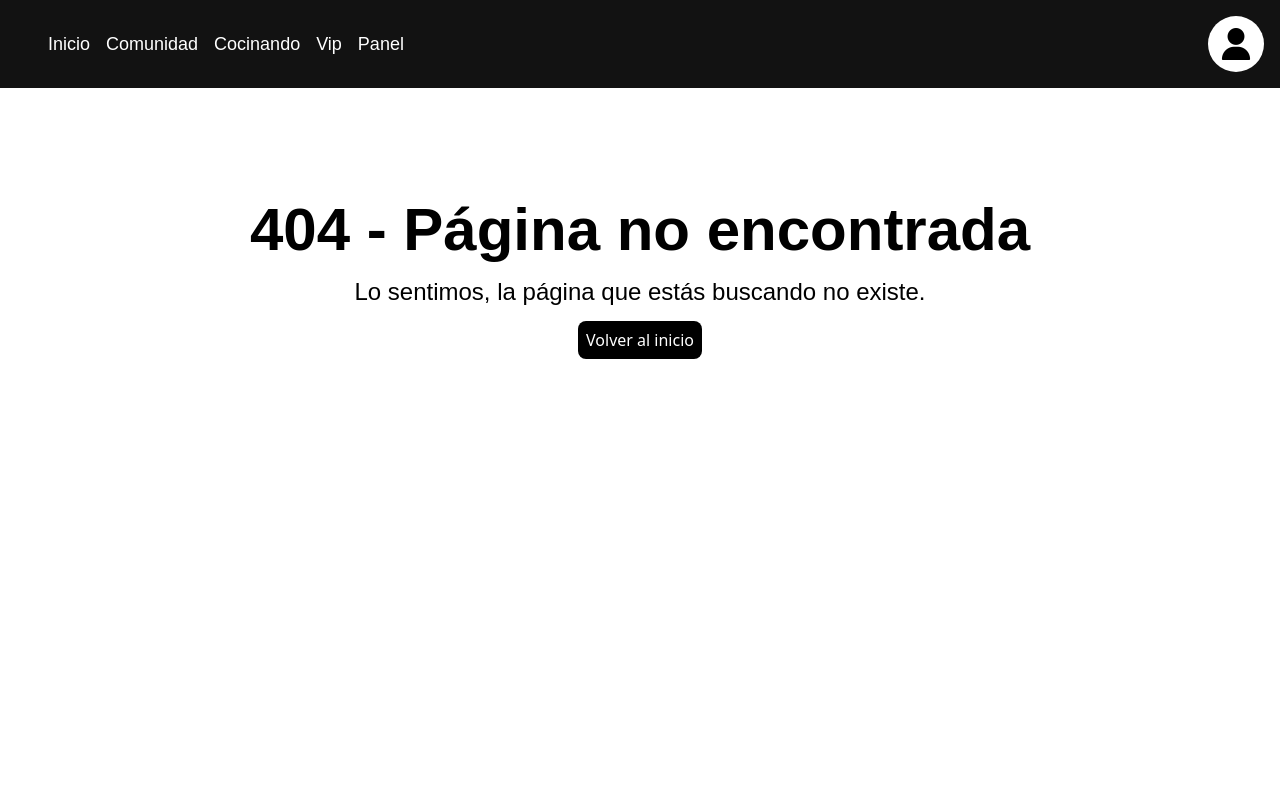
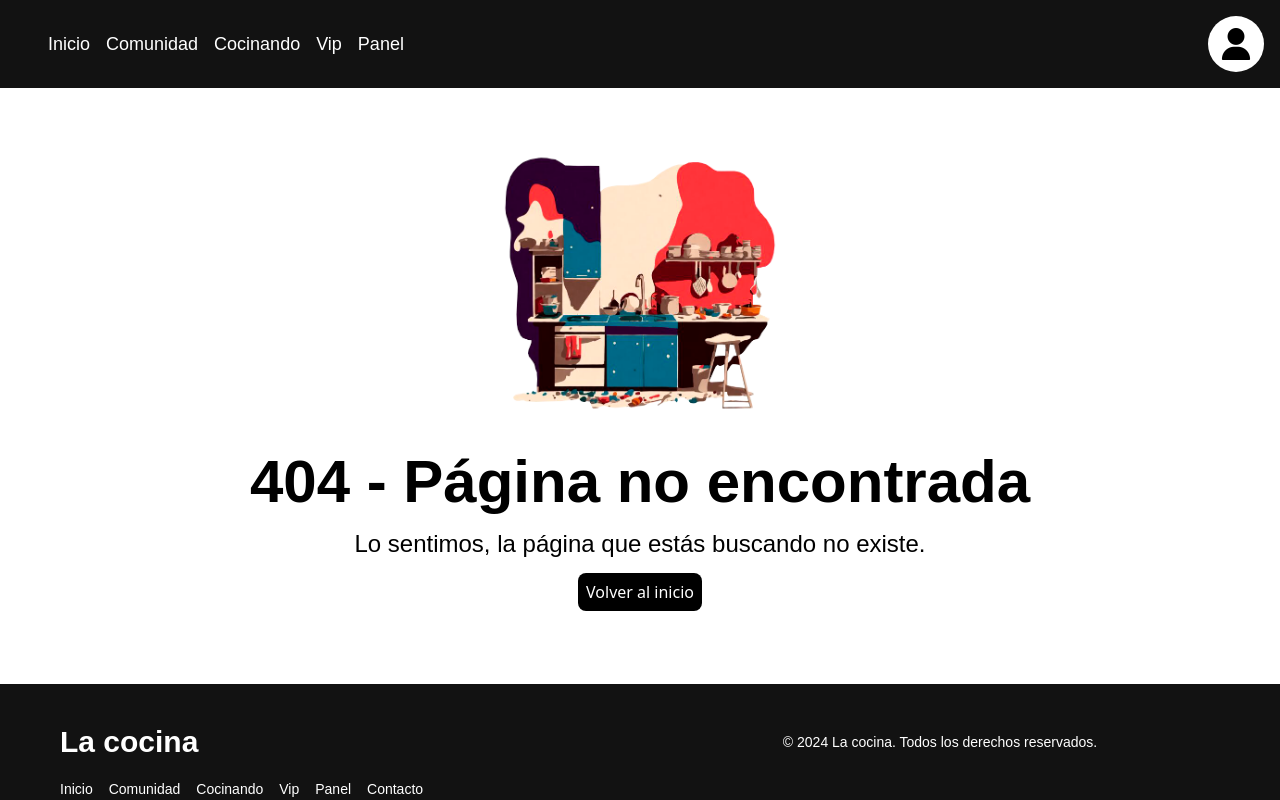
Before and after one commit to juancruzleone/lacocina, a Vue app: page /#/detalle in a window 1280 px wide. Shown: the top 800 px of the page. Built offline with nearby package versions, Linux system fonts and the light colour scheme; no server answers.

Commit message:
Se agrego img en seccion 404 y se modifico su diseño

```diff
--- a/src/pages/404.vue
+++ b/src/pages/404.vue
@@ -5,9 +5,10 @@ export default {
 </script>
 
 <template>
-    <div class="container mx-auto text-center mt-28 h-[1400px]">
+    <section class="container mx-auto text-center mt-16 mb-20">
+      <img src="/404.webp" alt="foto de error 404" class="error-404 mx-auto">
       <h1 class="text-6xl font-bold mb-4 font-montserrat">404 - Página no encontrada</h1>
       <p class="text-2xl font-montserrat mb-5">Lo sentimos, la página que estás buscando no existe.</p>
       <router-link to="/" class="text-blue-500 hover:underline bg-black text-white p-2 rounded-lg">Volver al inicio</router-link>
-    </div>
+    </section>
   </template>
--- a/src/style.css
+++ b/src/style.css
@@ -44,3 +44,9 @@
 .shadow-2xl {
   box-shadow: 0 70px 50px -12px rgba(0, 0, 0, 0.25);
 }
+
+.error-404{
+  width: 300px;
+  height: 300px;
+
+}
```
Also changed, not shown: public/404.webp (added).
